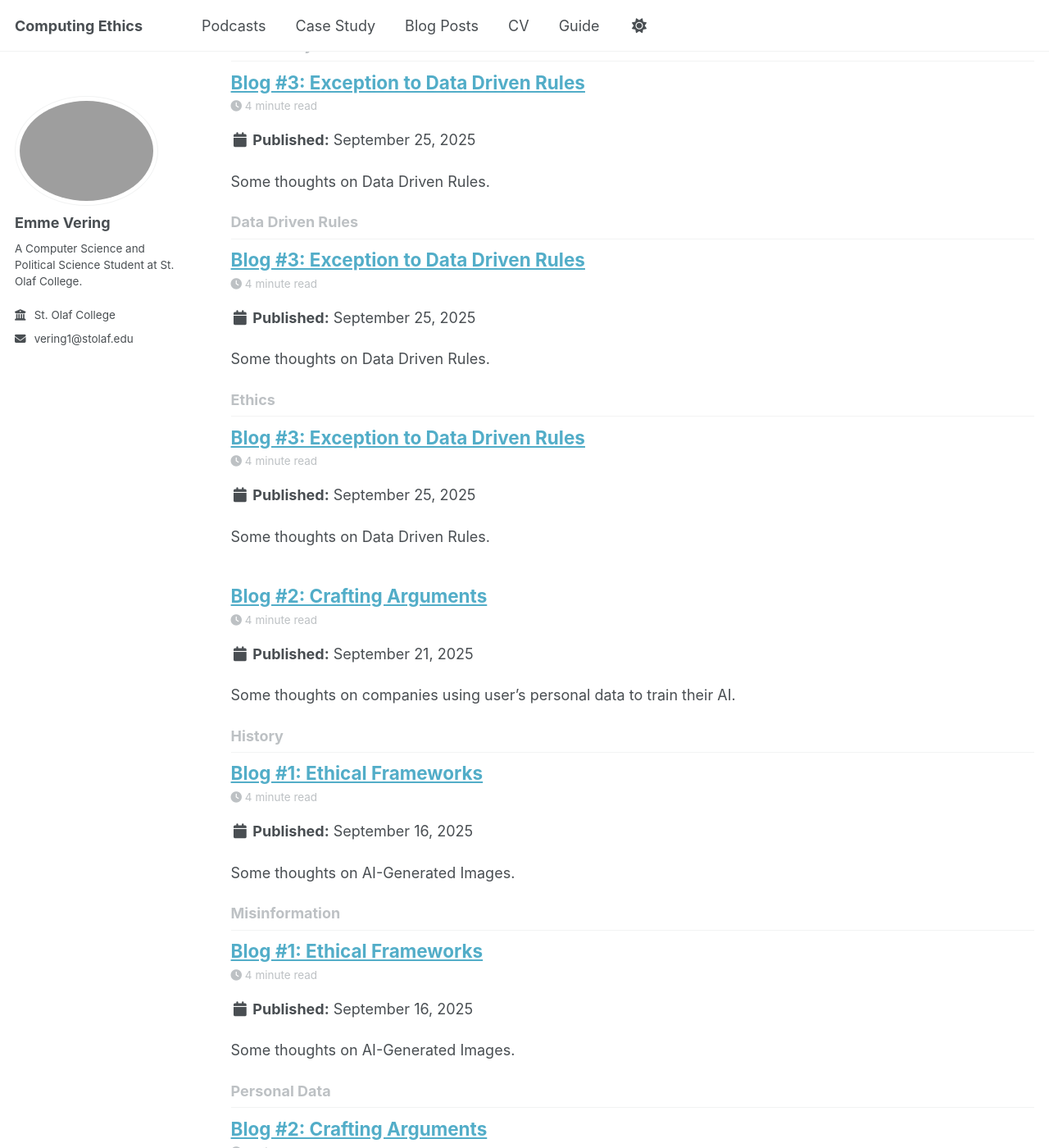
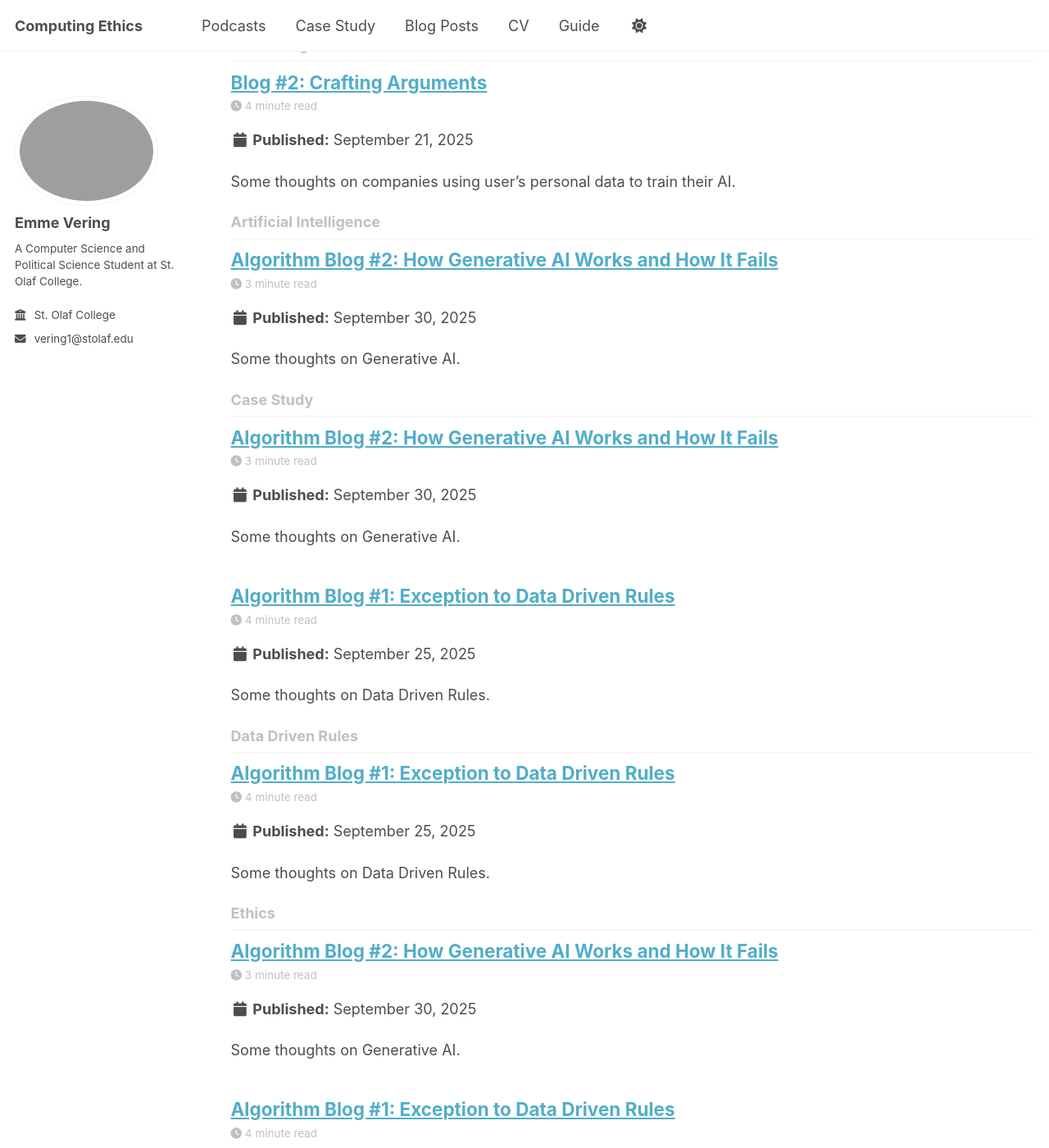
Before and after one commit to vering11/ethics_fall2025, a Jekyll site: the page built from _pages/tag-archive.html, in a window 1280 px wide and 1400 px high, scrolled down 542 px. Shown: the whole window at 82% size. Built offline with Jekyll 4.4.1, drawn with Linux system fonts in a browser that asks for light colours; a script that is not in the unit is left out; some of the changed lines change nothing that is shown; some of the changed text lies outside the part shown.

Commit message:
slight modifications to post #3 and blog post #4 written

```diff
--- a/_posts/2025-09-25-blog-post-3.md
+++ b/_posts/2025-09-25-blog-post-3.md
@@ -1,5 +1,5 @@
 ---
-title: 'Blog #3: Exception to Data Driven Rules'
+title: 'Algorithm Blog #1: Exception to Data Driven Rules'
 date: 2025-09-25
 permalink: /posts/2025/09/blog-post-3/
 tags:
--- /dev/null
+++ b/_posts/2025-09-30-blog-post-4.md
@@ -0,0 +1,27 @@
+---
+title: 'Algorithm Blog #2: How Generative AI Works and How It Fails'
+date: 2025-09-30
+permalink: /posts/2025/09/blog-post-4/
+tags:
+  - Generative AI
+  - AI
+  - Artificial Intelligence
+  - Case Study
+  - Ethics
+---
+
+Some thoughts on Generative AI.
+
+Case Study
+[How Generative AI Works and How It Fails.](https://mit-serc.pubpub.org/pub/f3o5mpn6/release/1?readingCollection=3a6c54f1)
+
+---
+What is generative artificial intelligence (AI)? This is when artificial intelligence is used to create something new, it is trained from massive amounts of data, to learn new patterns and analyze relationships, in the hopes of generating something new. AI can be used to generate content such as texts, videos, art, audio, and more.
+
+To determine how society should go about handling generative artificial intelligence and to determine whether or not generative AI is beneficial, the pros and cons must first be further examined. It first depends on what the machine is trained on, what kind of data is being used. As a general rule of thumb, if AI is fed bad data, the result will be similar. For example, if data used to train the machine were to be biased, the algorithm would produce a biased result. Some real examples of what generative AI looks like include text-prediction, which is trained by different articles and texts found online. This example does raise ethical concerns. Companies such as Google and Meta can and are using user data to train their AI machines. The companies do not explicitly let users know that their data is being used to train their AI, but do not hide it within their privacy policies and terms and conditions. Does that make it right for companies to allow their user's data to be used to train these generative AI tools, even if it benefits the users in the end?
+
+Generative AI can be used for more than text-prediction, it can also be used to create images and videos. This is where the term deepfakes come into play. The most common type of deepfake is when a person's face is put onto another person's body in a video. However, these videos can also replicate the person's speech, facial expressions, and mannerisms. Deepfakes can be harmful and hurtful, no matter who is effected. Deepfakes can have especially disasterous outcomes when used again people in elected office or positions of power. This is a clear ethical violation.
+
+This can increase workflow, as AI can be used to complete minuscule tasks, allowing human labor to dedicated to larger tasks. With the vast amounts of data and knowledge used to train these generative AI machines, the machines are also easy and fast sources to a vast variety of knowledge. A simple search can generate exactly the type of information inputed by the user, as it follows the users tasks almost seamlessly.
+
+Overall, I think that while the development of generative AI is beneficial to mankind and should be continued, the public's access to generative AI should be slowed down. When the consequences are not yet fully known, it is better to slow down and consider the full impact that generative AI may have on society. Considering the environmental impact and ethical violation, generative AI is not worth the downfall of man. Until it is known that the benefits outweigh the consequences and negative impact, it is best to allow researchers to continue furthering their understanding and limiting the ways that users are able to interact with it. For the time being, creating policy around AI and the way the general public has access to it is the best course of action to take.
```
